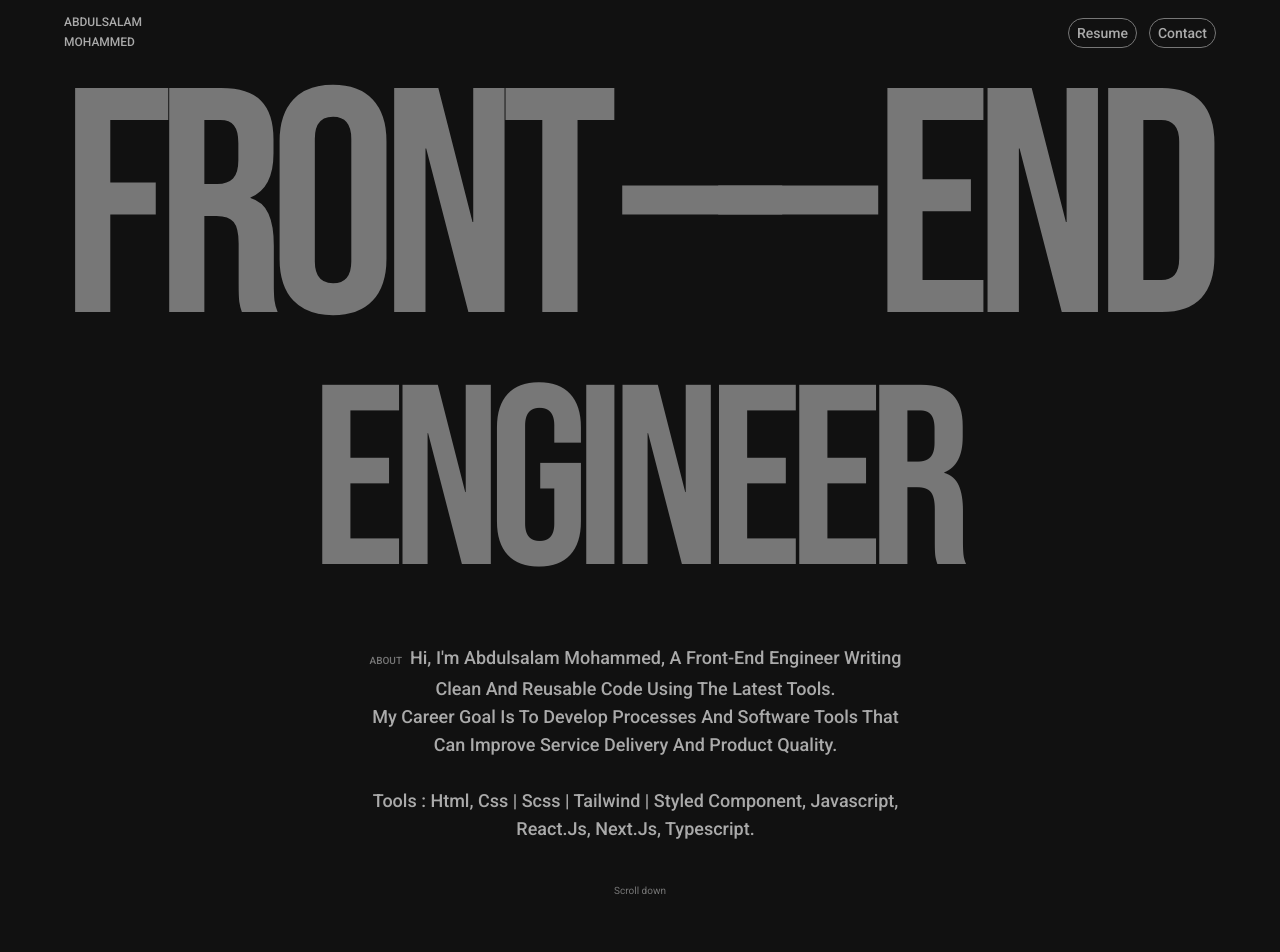
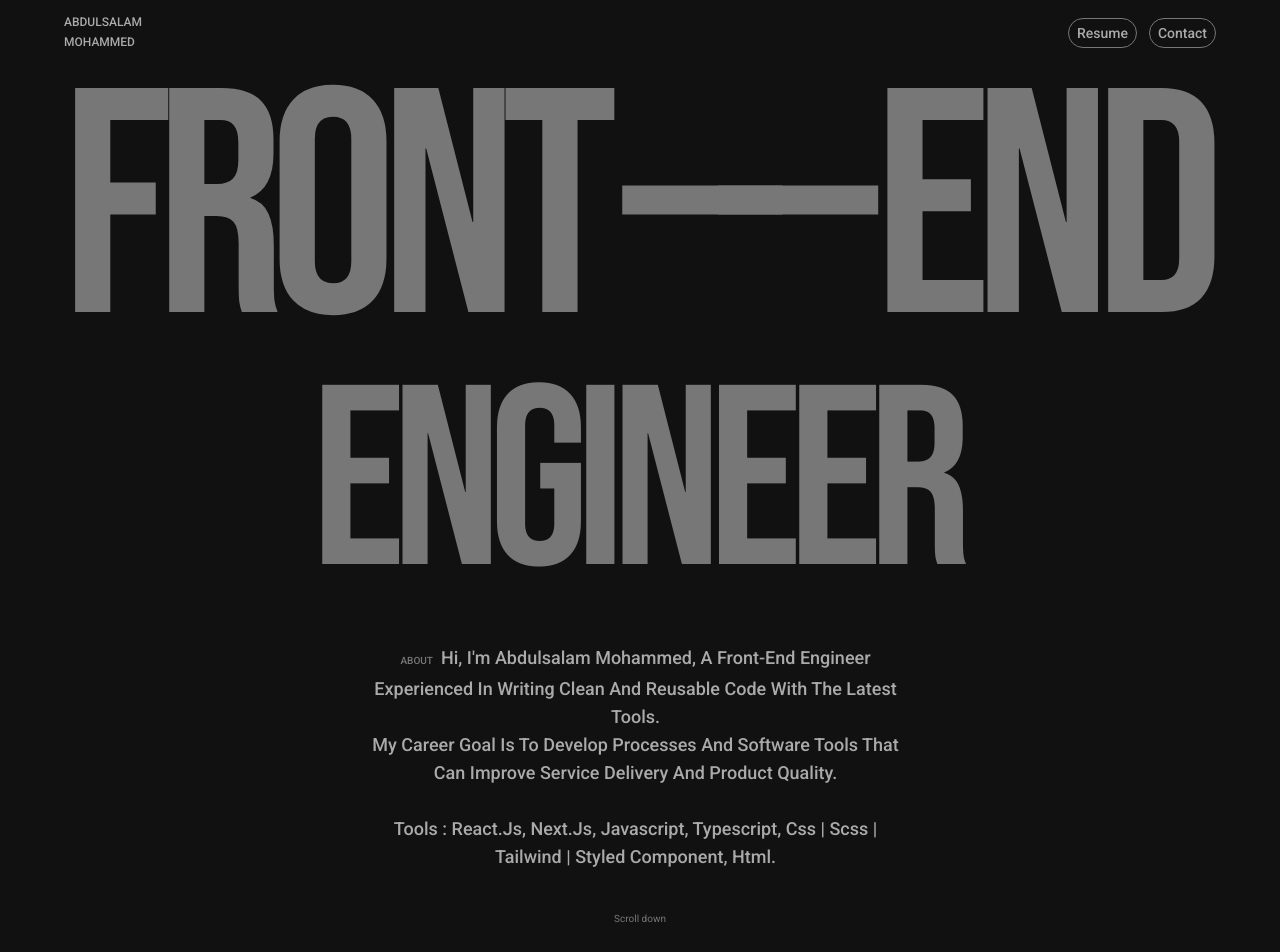
Before and after one commit to Abdulsalam24/MyPortfolio, a React (Vite) app: page / in a window 1280 px wide. Shown: the top 952 px of the page. Built offline with nearby package versions, Linux system fonts and the light colour scheme.

Commit message:
Update Header.jsx

```diff
--- a/src/components/Header.jsx
+++ b/src/components/Header.jsx
@@ -60,14 +60,13 @@ const Header = () => {
             >
               <p className="about text-[#aaa] font-medium text-sm md:leading-[1.5em] md:text-lg lg:text-lg">
                 <span className="text-[#777] mr-2 uppercase">About </span>Hi,
-                I'm Abdulsalam Mohammed, a front-end engineer
-                writing clean and reusable code using the latest tools. <br />{" "}
+                I'm Abdulsalam Mohammed, a front-end engineer experienced in
+                writing clean and reusable code with the latest tools. <br />{" "}
                 My career goal is to develop processes and software tools that
                 can improve service delivery and product quality.
                 <br />
                 <br />
-                Tools : Html, Css | Scss | Tailwind | Styled component,
-                Javascript, React.js, Next.js, Typescript.
+                Tools : React.js, Next.js, Javascript, Typescript, Css | Scss | Tailwind | Styled component, Html.
               </p>
             </div>
           </div>
```
